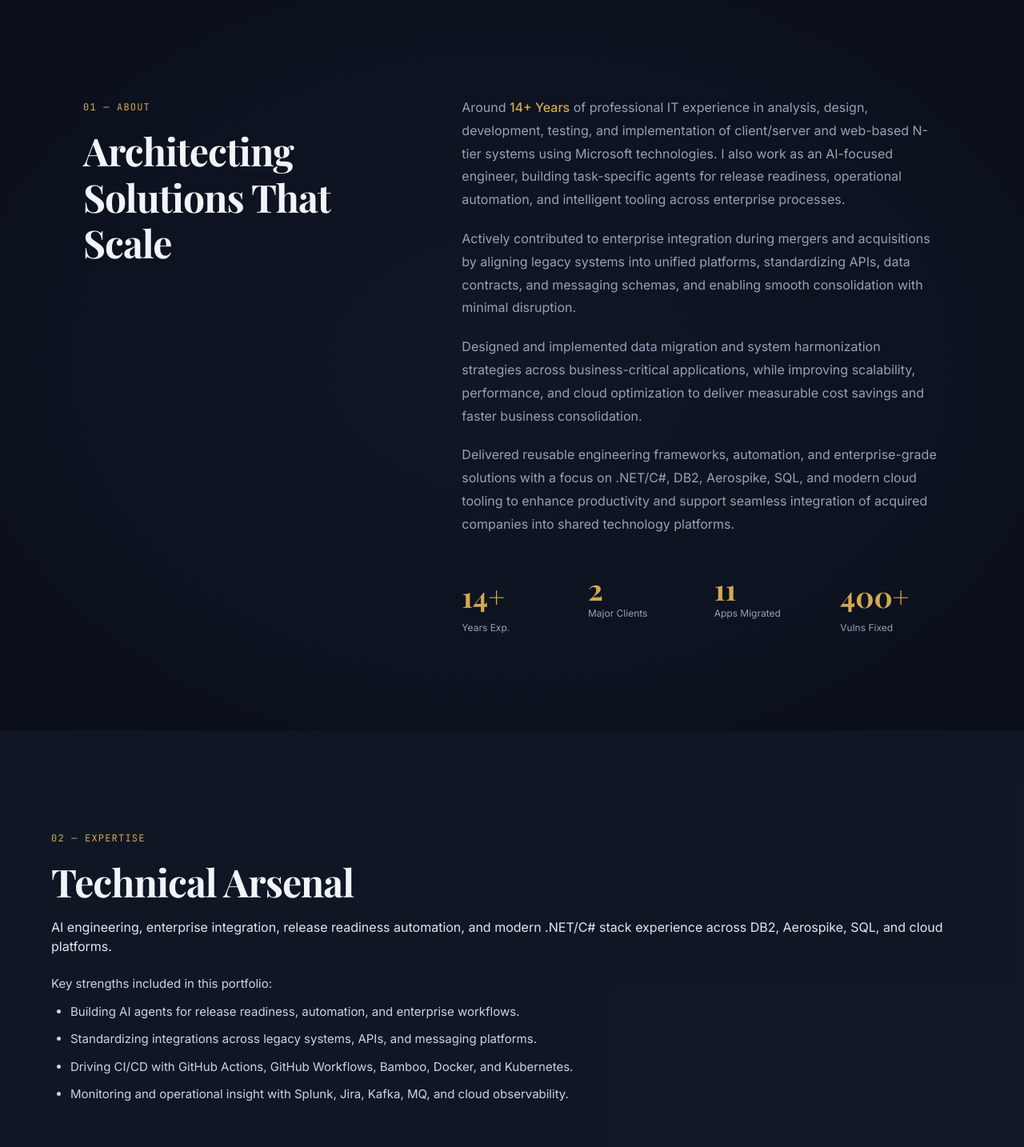
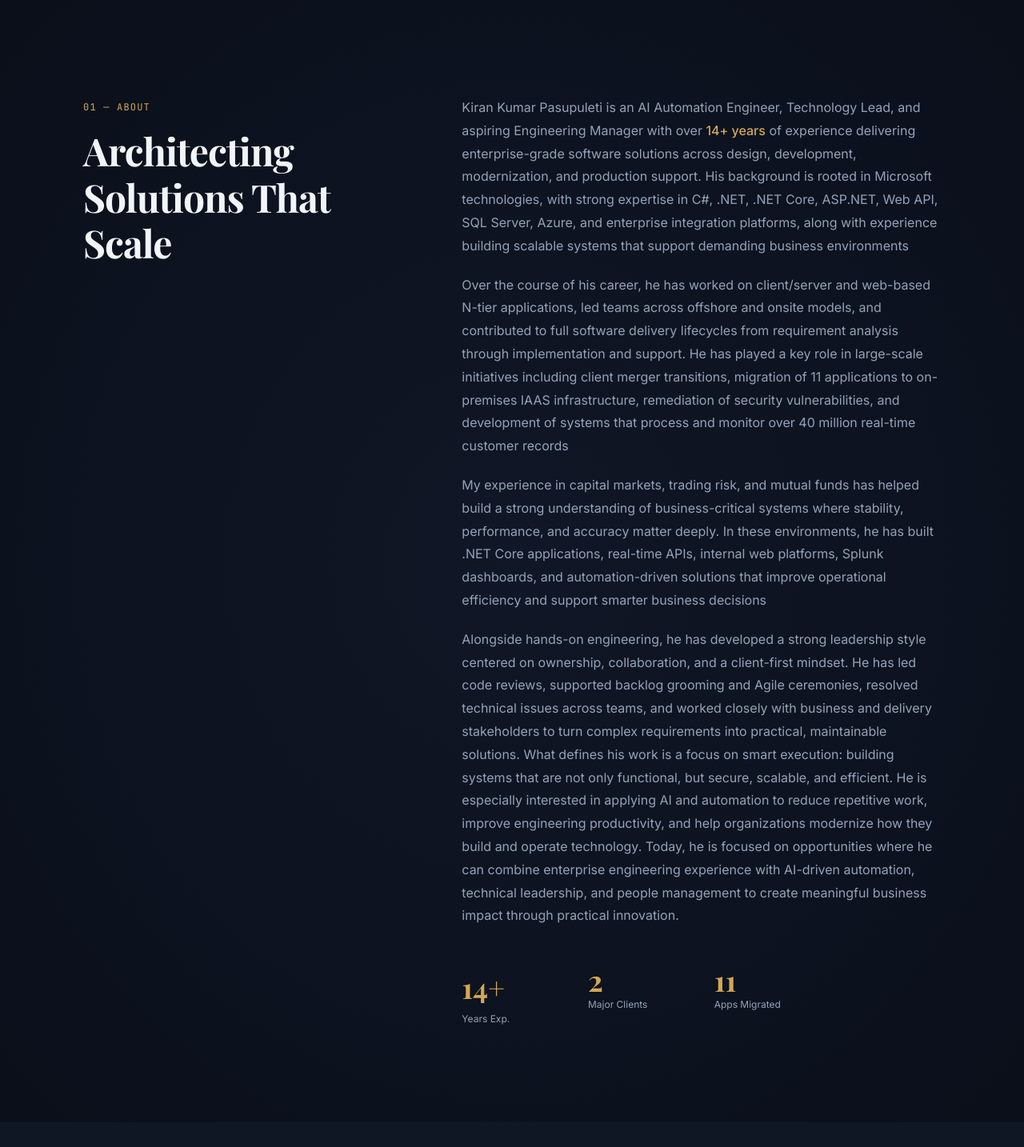
Before and after one commit to keeyrun1/Portfolio, a React (Vite) app in the folder app/: page / in a window 1280 px wide. Shown: the part 800-2234 px from the top of the page at 80% size. Built offline with nearby package versions, Linux system fonts and the light colour scheme; the HTML template or start-up script is replaced by a standard one.

Commit message:
UI changes

```diff
--- a/app/src/sections/About.tsx
+++ b/app/src/sections/About.tsx
@@ -23,7 +23,6 @@ const STATS = [
   { value: YEARS_EXPERIENCE, suffix: '+', label: 'Years Exp.' },
   { value: 2, suffix: '', label: 'Major Clients' },
   { value: 11, suffix: '', label: 'Apps Migrated' },
-  { value: 400, suffix: '+', label: 'Vulns Fixed' },
 ];
 
 export default function About() {
@@ -124,16 +123,16 @@ export default function About() {
         {/* Right Column */}
         <div ref={rightRef} className="lg:col-span-7">
           <p className="font-body text-base leading-relaxed" style={{ color: '#94A3B8', lineHeight: 1.8, marginBottom: '20px' }}>
-            Around <span className="text-[#D4A853] font-medium">{YEARS_EXPERIENCE}+ Years</span> of professional IT experience in analysis, design, development, testing, and implementation of client/server and web-based N-tier systems using Microsoft technologies. I also work as an AI-focused engineer, building task-specific agents for release readiness, operational automation, and intelligent tooling across enterprise processes.
+            Kiran Kumar Pasupuleti is an AI Automation Engineer, Technology Lead, and aspiring Engineering Manager with over <span className="text-[#D4A853] font-medium">{YEARS_EXPERIENCE}+ years</span> of experience delivering enterprise-grade software solutions across design, development, modernization, and production support. His background is rooted in Microsoft technologies, with strong expertise in C#, .NET, .NET Core, ASP.NET, Web API, SQL Server, Azure, and enterprise integration platforms, along with experience building scalable systems that support demanding business environments
           </p>
           <p className="font-body text-base leading-relaxed" style={{ color: '#94A3B8', lineHeight: 1.8, marginBottom: '20px' }}>
-            Actively contributed to enterprise integration during mergers and acquisitions by aligning legacy systems into unified platforms, standardizing APIs, data contracts, and messaging schemas, and enabling smooth consolidation with minimal disruption.
+          Over the course of his career, he has worked on client/server and web-based N-tier applications, led teams across offshore and onsite models, and contributed to full software delivery lifecycles from requirement analysis through implementation and support. He has played a key role in large-scale initiatives including client merger transitions, migration of 11 applications to on-premises IAAS infrastructure, remediation of security vulnerabilities, and development of systems that process and monitor over 40 million real-time customer records
           </p>
           <p className="font-body text-base leading-relaxed" style={{ color: '#94A3B8', lineHeight: 1.8, marginBottom: '20px' }}>
-            Designed and implemented data migration and system harmonization strategies across business-critical applications, while improving scalability, performance, and cloud optimization to deliver measurable cost savings and faster business consolidation.
+          My experience in capital markets, trading risk, and mutual funds has helped build a strong understanding of business-critical systems where stability, performance, and accuracy matter deeply. In these environments, he has built .NET Core applications, real-time APIs, internal web platforms, Splunk dashboards, and automation-driven solutions that improve operational efficiency and support smarter business decisions
           </p>
           <p className="font-body text-base leading-relaxed" style={{ color: '#94A3B8', lineHeight: 1.8 }}>
-            Delivered reusable engineering frameworks, automation, and enterprise-grade solutions with a focus on .NET/C#, DB2, Aerospike, SQL, and modern cloud tooling to enhance productivity and support seamless integration of acquired companies into shared technology platforms.
+          Alongside hands-on engineering, he has developed a strong leadership style centered on ownership, collaboration, and a client-first mindset. He has led code reviews, supported backlog grooming and Agile ceremonies, resolved technical issues across teams, and worked closely with business and delivery stakeholders to turn complex requirements into practical, maintainable solutions. What defines his work is a focus on smart execution: building systems that are not only functional, but secure, scalable, and efficient. He is especially interested in applying AI and automation to reduce repetitive work, improve engineering productivity, and help organizations modernize how they build and operate technology. Today, he is focused on opportunities where he can combine enterprise engineering experience with AI-driven automation, technical leadership, and people management to create meaningful business impact through practical innovation.
           </p>
 
           {/* Stats */}
--- a/app/src/sections/Hero.tsx
+++ b/app/src/sections/Hero.tsx
@@ -157,7 +157,7 @@ export default function Hero() {
             transform: 'translateY(20px)',
           }}
         >
-          I build AI-enabled enterprise platforms, release readiness automation, and cloud-integrated .NET systems that unify legacy architecture and accelerate business consolidation.
+          I build AI-enabled enterprise platforms and cloud-integrated .NET systems that unify legacy architecture and accelerate business consolidation.
         </p>
 
         {/* Contact Row */}
--- a/app/src/sections/Skills.tsx
+++ b/app/src/sections/Skills.tsx
@@ -29,7 +29,7 @@ const SKILL_CATEGORIES = [
   {
     icon: MessageSquare,
     name: 'AI & Automation',
-    skills: ['AI Agents', 'Release Readiness', 'LLM Integration', 'Automation Workflows', 'Prompt Engineering'],
+    skills: ['AI Agents', 'LLM Integration', 'Automation Workflows', 'Prompt Engineering'],
   },
   {
     icon: Wrench,
@@ -114,14 +114,14 @@ export default function Skills() {
               className="font-body mb-6"
               style={{ fontSize: '16px', color: '#E2E8F0' }}
             >
-              AI engineering, enterprise integration, release readiness automation, and modern .NET/C# stack experience across DB2, Aerospike, SQL, and cloud platforms.
+              AI engineering, enterprise integration and modern .NET/C# stack experience across DB2, Aerospike, SQL, and cloud platforms.
             </p>
             <div className="mb-14">
               <p className="font-body mb-3" style={{ fontSize: '15px', color: '#CBD5E1' }}>
                 Key strengths included in this portfolio:
               </p>
               <ul className="list-disc ml-6 space-y-3" style={{ color: '#CBD5E1', fontSize: '15px' }}>
-                <li>Building AI agents for release readiness, automation, and enterprise workflows.</li>
+                <li>Building AI agents, skill for automation and enterprise workflows.</li>
                 <li>Standardizing integrations across legacy systems, APIs, and messaging platforms.</li>
                 <li>Driving CI/CD with GitHub Actions, GitHub Workflows, Bamboo, Docker, and Kubernetes.</li>
                 <li>Monitoring and operational insight with Splunk, Jira, Kafka, MQ, and cloud observability.</li>
```
